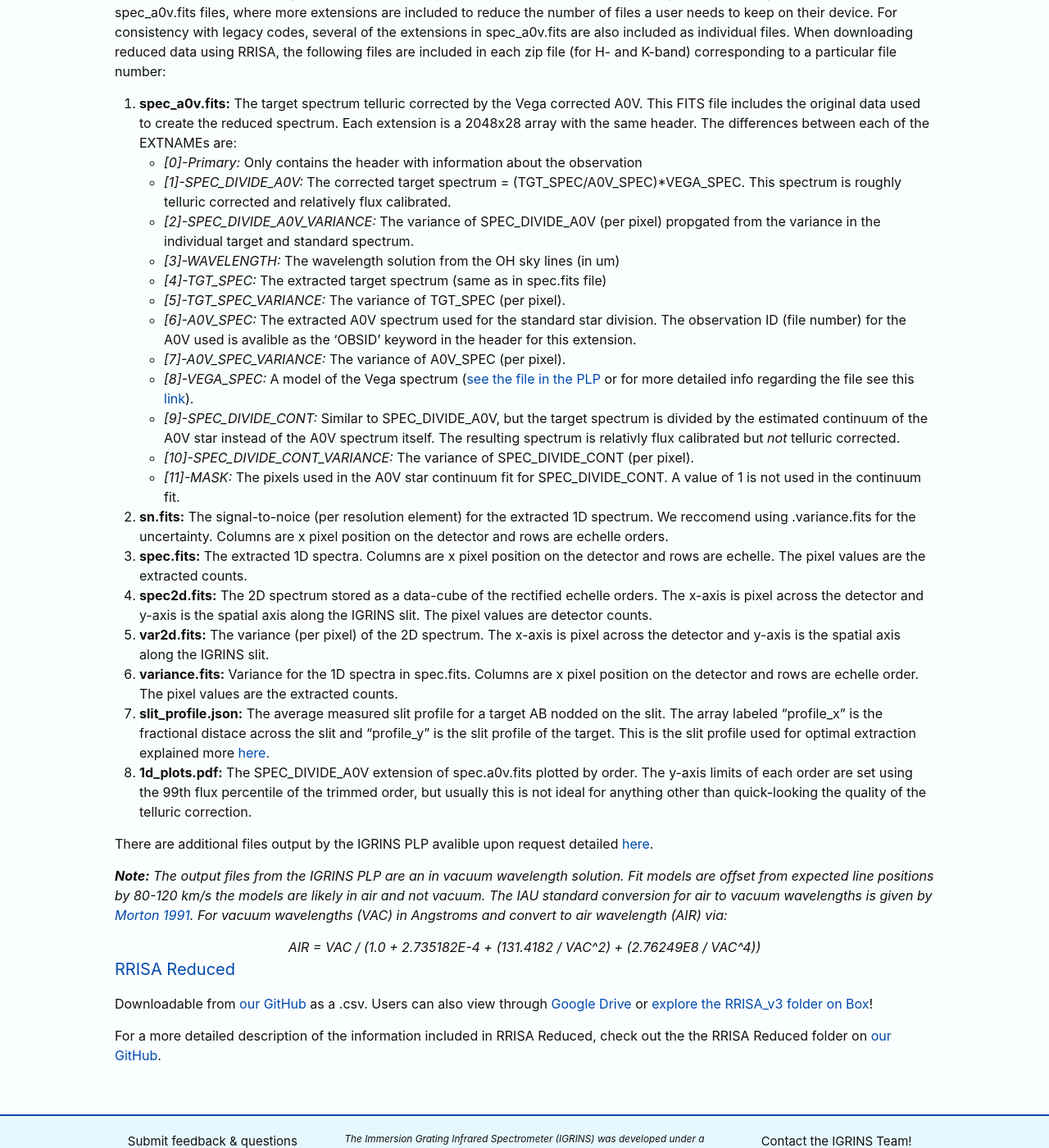
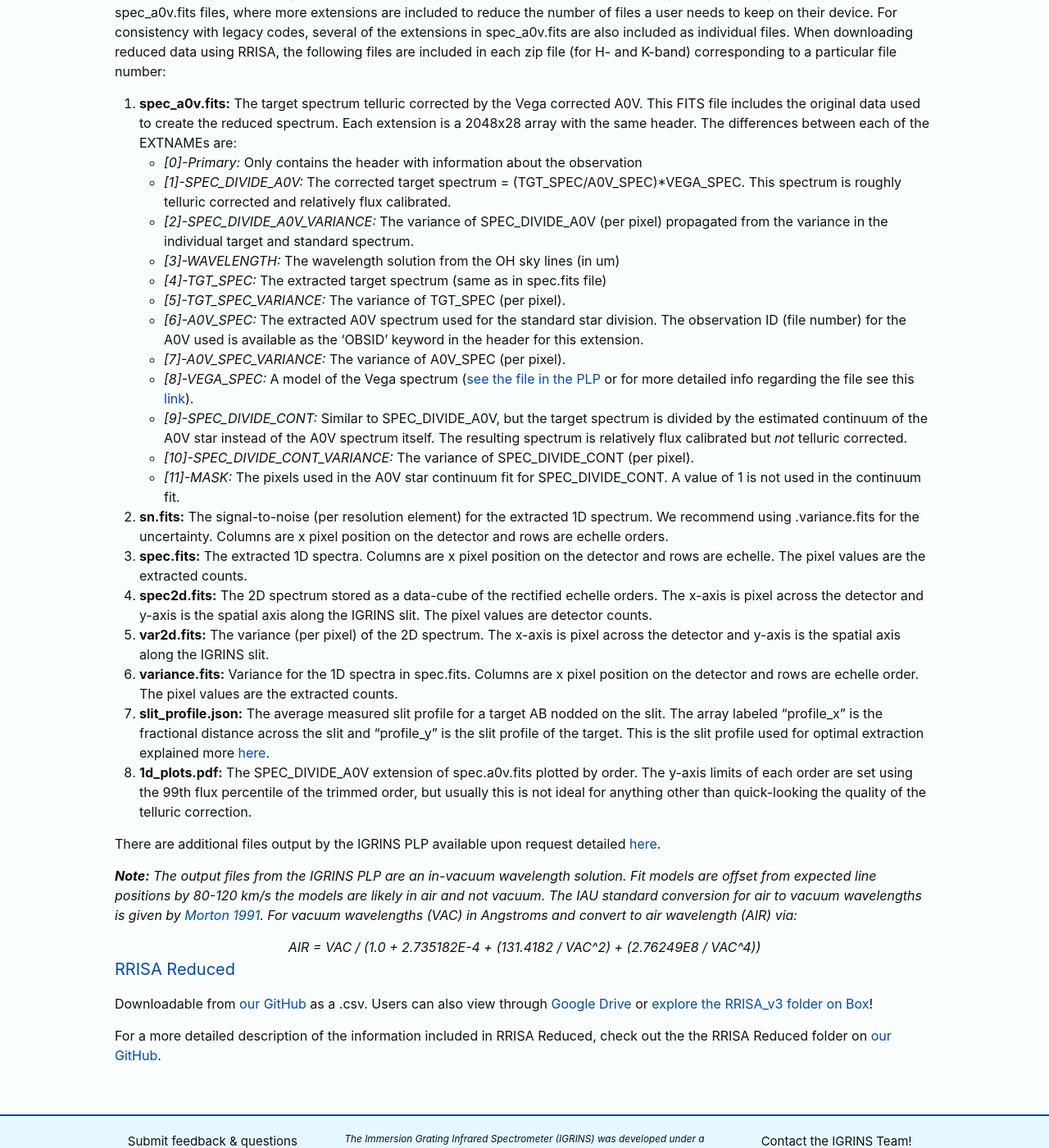
Before and after one commit to IGRINScontact/IGRINScontact.github.io, a Jekyll site: the page built from RRISA_reduced.markdown, in a window 1280 px wide and 1400 px high, scrolled down 1843 px. Shown: the whole window at 82% size. Built offline with Jekyll 4.4.1, drawn with Linux system fonts in a browser that asks for light colours; some of the changed text lies outside the part shown.

Commit message:
spelling fixes

```diff
--- a/RRISA_raw.markdown
+++ b/RRISA_raw.markdown
@@ -11,7 +11,7 @@ permalink: /RRISA_raw/
 The Raw component of RRISA is a list of all of the H-band frames (SDCH\_[YYYYMMDD]\_[frameno].fits) IGRINS has ever observed before May 2023 including flats, darks, arcs, targets, and telluric standards.
 IGRINS takes H- and K-band spectra simultaneously, so each of the logged H-band frames will have K-band (SDCK\_[YYYYMMDD]\_[frameno].fits) companion with an identical file number.
 The link corresponding to each file number will take users to a UT Box folder with all of the raw files taken on a given night which can be downloaded individually by file number or for the entire night.
-Silt-viewer camera images (SDCS\_[YYYYMMDD]\_[frameno].fits) for acquisition and guiding are not currently avalible for download through RRISA.
+Silt-viewer camera images (SDCS\_[YYYYMMDD]\_[frameno].fits) for acquisition and guiding are not currently available for download through RRISA.
 If a user would like to obtain the slit-viewer camera images for a particular night they can reach out to the IGRINS team directly.
 *Please note that the slit-viewer camera images are not appropriate for photometry.*
 
--- a/RRISA_reduced.markdown
+++ b/RRISA_reduced.markdown
@@ -30,7 +30,7 @@ Originally, IGRINS used a calibration unit installed that permitted nightly obse
 Since IGRINS has no moving optics, it has a fixed spectral format that changes on the order on <1 pixel per night and <5 pixels over a year.
 The wavelength solution for IGRINS data comes from an initial guess based on the historical wavelength solution.
 This initial guess is then refined using sky OH emission features in a 300s sky frame taken each night on the telescope.
-Sky frames from adjacent nights also provide reliable wavelength solutions and are sometimes used when no sky frame is avalible for a night.
+Sky frames from adjacent nights also provide reliable wavelength solutions and are sometimes used when no sky frame is available for a night.
 <!---(this is apparently not true in v3 anymore) The wavelength solution is further refined by using telluric absorption features in the A0V standard at wavelengths greater than 2.1μm.
 The dependence of the refinement on the telluric A0V means that the wavelength solution for each target is that copied from the associated telluric star.--->
 
@@ -58,25 +58,25 @@ When downloading reduced data using RRISA, the following files are included in e
 1. **spec_a0v.fits:** The target spectrum telluric corrected by the Vega corrected A0V. This FITS file includes the original data used to create the reduced spectrum. Each extension is a 2048x28 array with the same header. The differences between each of the EXTNAMEs are:
   - _[0]-Primary:_ Only contains the header with information about the observation
   - _[1]-SPEC_DIVIDE_A0V:_ The corrected target spectrum = (TGT_SPEC/A0V_SPEC)*VEGA_SPEC. This spectrum is roughly telluric corrected and relatively flux calibrated.
-  - _[2]-SPEC_DIVIDE_A0V_VARIANCE:_ The variance of SPEC_DIVIDE_A0V (per pixel) propgated from the variance in the individual target and standard spectrum.
+  - _[2]-SPEC_DIVIDE_A0V_VARIANCE:_ The variance of SPEC_DIVIDE_A0V (per pixel) propagated from the variance in the individual target and standard spectrum.
   - _[3]-WAVELENGTH:_ The wavelength solution from the OH sky lines (in um)
   - _[4]-TGT_SPEC:_ The extracted target spectrum (same as in spec.fits file)
   - _[5]-TGT_SPEC_VARIANCE:_ The variance of TGT_SPEC (per pixel).
-  - _[6]-A0V_SPEC:_ The extracted A0V spectrum used for the standard star division. The observation ID (file number) for the A0V used is avalible as the 'OBSID' keyword in the header for this extension.
+  - _[6]-A0V_SPEC:_ The extracted A0V spectrum used for the standard star division. The observation ID (file number) for the A0V used is available as the 'OBSID' keyword in the header for this extension.
   - _[7]-A0V_SPEC_VARIANCE:_ The variance of A0V_SPEC (per pixel).
   - _[8]-VEGA_SPEC:_ A model of the Vega spectrum ([see the file in the PLP](https://github.com/igrins/plp/blob/master/master_calib/A0V/vegallpr25.50000resam5.npy) or for more detailed info regarding the file see this [link](http://kurucz.harvard.edu/stars.html)).
-  - _[9]-SPEC_DIVIDE_CONT:_ Similar to SPEC_DIVIDE_A0V, but the target spectrum is divided by the estimated continuum of the A0V star instead of the A0V spectrum itself. The resulting spectrum is relativly flux calibrated but _not_ telluric corrected.
+  - _[9]-SPEC_DIVIDE_CONT:_ Similar to SPEC_DIVIDE_A0V, but the target spectrum is divided by the estimated continuum of the A0V star instead of the A0V spectrum itself. The resulting spectrum is relatively flux calibrated but _not_ telluric corrected.
   - _[10]-SPEC_DIVIDE_CONT_VARIANCE:_ The variance of SPEC_DIVIDE_CONT (per pixel).
   - _[11]-MASK:_ The pixels used in the A0V star continuum fit for SPEC_DIVIDE_CONT. A value of 1 is not used in the continuum fit.
-2. **sn.fits:** The signal-to-noice (per resolution element) for the extracted 1D spectrum. We reccomend using .variance.fits for the uncertainty. Columns are x pixel position on the detector and rows are echelle orders.
+2. **sn.fits:** The signal-to-noise (per resolution element) for the extracted 1D spectrum. We recommend using .variance.fits for the uncertainty. Columns are x pixel position on the detector and rows are echelle orders.
 3. **spec.fits:** The extracted 1D spectra. Columns are x pixel position on the detector and rows are echelle. The pixel values are the extracted counts.
 4. **spec2d.fits:** The 2D spectrum stored as a data-cube of the rectified echelle orders. The x-axis is pixel across the detector and y-axis is the spatial axis along the IGRINS slit. The pixel values are detector counts.
 5. **var2d.fits:** The variance (per pixel) of the 2D spectrum. The x-axis is pixel across the detector and y-axis is the spatial axis along the IGRINS slit.
 6. **variance.fits:** Variance for the 1D spectra in spec.fits. Columns are x pixel position on the detector and rows are echelle order. The pixel values are the extracted counts.
-7. **slit_profile.json:** The average measured slit profile for a target AB nodded on the slit. The array labeled "profile_x" is the fractional distace across the slit and "profile_y" is the slit profile of the target. This is the slit profile used for optimal extraction explained more [here](https://github.com/igrins/plp/wiki/One-dimensional-spectra-extraction).
+7. **slit_profile.json:** The average measured slit profile for a target AB nodded on the slit. The array labeled "profile_x" is the fractional distance across the slit and "profile_y" is the slit profile of the target. This is the slit profile used for optimal extraction explained more [here](https://github.com/igrins/plp/wiki/One-dimensional-spectra-extraction).
 8. **1d_plots.pdf:** The SPEC_DIVIDE_A0V extension of spec.a0v.fits plotted by order. The y-axis limits of each order are set using the 99th flux percentile of the trimmed order, but usually this is not ideal for anything other than quick-looking the quality of the telluric correction.
 
-There are additional files output by the IGRINS PLP avalible upon request detailed [here](https://github.com/igrins/plp/wiki/PLP-Data-Reduction-Products).
+There are additional files output by the IGRINS PLP available upon request detailed [here](https://github.com/igrins/plp/wiki/PLP-Data-Reduction-Products).
 
 <!---
 The PLP outputs several files for each reduction:
@@ -95,7 +95,7 @@ The PLP outputs several files for each reduction:
 8. **wave.fits** (for both target and A0): The vacuum wavelength solution for a given source, in nm (so 1429nm for instance).
 --->
 
-__*Note:*__ _The output files from the IGRINS PLP are an in vacuum wavelength solution. Fit models are offset from expected line positions by 80-120 km/s the models are likely in air and not vacuum. The IAU standard conversion for air to vacuum wavelengths is given by [Morton 1991](https://ui.adsabs.harvard.edu/abs/1991ApJS...77..119M/abstract). For vacuum wavelengths (VAC) in Angstroms and convert to air wavelength (AIR) via:_
+__*Note:*__ _The output files from the IGRINS PLP are an in-vacuum wavelength solution. Fit models are offset from expected line positions by 80-120 km/s the models are likely in air and not vacuum. The IAU standard conversion for air to vacuum wavelengths is given by [Morton 1991](https://ui.adsabs.harvard.edu/abs/1991ApJS...77..119M/abstract). For vacuum wavelengths (VAC) in Angstroms and convert to air wavelength (AIR) via:_
 <center>
 <em>AIR = VAC / (1.0 + 2.735182E-4 + (131.4182 / VAC^2) + (2.76249E8 / VAC^4))</em>
 </center>
--- a/index.markdown
+++ b/index.markdown
@@ -11,7 +11,7 @@ layout: page
 </center>
 
 <center>
-	<p>IGRINS is a high resolution (R ~ 45,000) spectrograph that simultanously covers H- and K-band (1.45-2.45 μm) in a single exposure built as a collaboration between the University of Texas at Austin and the Korean Astronomy and Space-Science Institute. Since coming online in the summer of 2014, IGRINS has spent over 1,000 nights on sky collecting spectra on 3,400 unique targets. RRISA allows anyone to access raw and reduced IGRINS archival data!</p>
+	<p>IGRINS is a high resolution (R ~ 45,000) spectrograph that simultaneously covers H- and K-band (1.45-2.45 μm) in a single exposure built as a collaboration between the University of Texas at Austin and the Korean Astronomy and Space-Science Institute. Since coming online in the summer of 2014, IGRINS has spent over 1,000 nights on sky collecting spectra on 3,400 unique targets. RRISA allows anyone to access raw and reduced IGRINS archival data!</p>
 </center>
 
 ![RRISA Logo](images/IGRINS_and_RRISA.png){:style="display:block; margin-left:auto; margin-right:auto; width:600px"}
```
Also changed, not shown: RRISA_xmatch.markdown (+6 -6 lines), _layouts/about.html (+4 -4 lines), _layouts/tutorials.html (+17 -17 lines).
